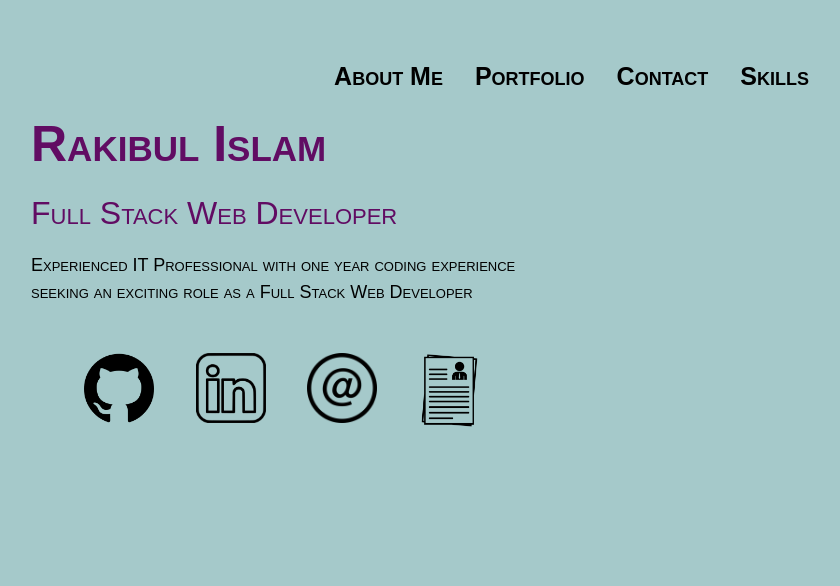
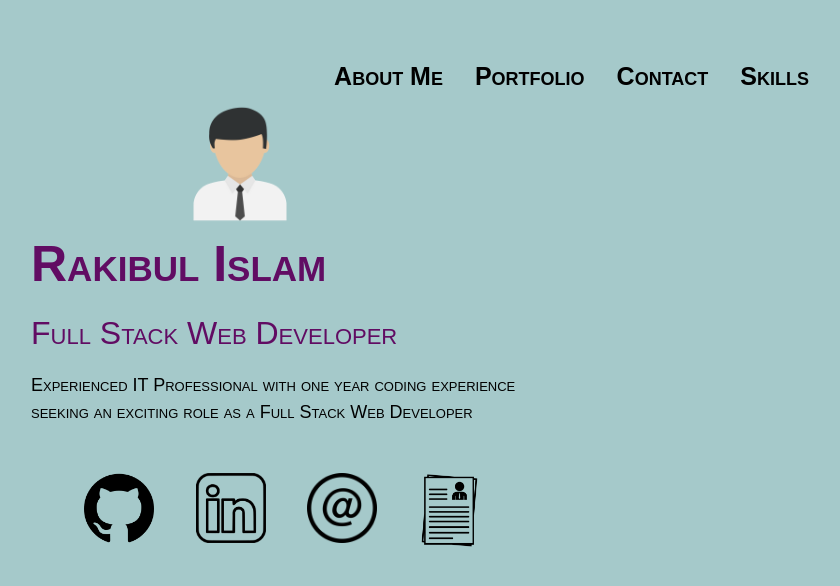
Before and after one commit to Rakibca/react-portfolio, a React (Create React App) app: page / in a window 1280 px wide. Shown: the top 586 px of the page, without its empty margins (305-1145 px from the left). Built offline with nearby package versions, Linux system fonts and the light colour scheme.

Commit message:
added profile logo

```diff
--- a/src/components/pages/About.js
+++ b/src/components/pages/About.js
@@ -2,8 +2,8 @@ import React from 'react';
 import {Col} from 'react-bootstrap';
 
 function About() {
-  return (<section className="title">
-
+  return (<div>
+    <img src="profile-photo.png" alt="profile" className="profile-photo" width="120px"/>
     <div className="row justify-content-center" id="about-container">
       <Col lg={6} md={12}>
         <h1>Rakibul Islam</h1>
@@ -15,7 +15,7 @@ function About() {
         </p>
       </Col>
     </div>
-  </section>);
+  </div>);
 }
 
 export default About;
--- a/src/components/pages/Skills.js
+++ b/src/components/pages/Skills.js
@@ -4,7 +4,7 @@ import {Row, Col} from 'react-bootstrap';
 function Skills() {
   return (<> < div className = "resume-container" > <Row>
     <Col lg={4} md={12}>
-      <h2 className="resume">FRONT END PROFICIENCIES</h2>
+      <h2 className="resume">Front End Proficiencies</h2>
       <ul>
         <li>
           HTML
@@ -28,7 +28,7 @@ function Skills() {
     </Col>
 
     <Col lg={4} md={12}>
-      <h2 className="resume">BACK END PROFICIENCIES</h2>
+      <h2 className="resume">Back End Proficiencies</h2>
       <ul>
         <li>
           Node.Js
--- a/src/index.css
+++ b/src/index.css
@@ -140,6 +140,10 @@ p {
   background-color: #839AA8;
 }
 
+.profile-photo {
+margin-left: 435px;
+}
+
 #portfolio-icon {
   margin: 0px 20px;
 }
@@ -198,6 +202,11 @@ label {
   font-variant: small-caps;
 }
 
+.resume {
+  font-weight: bolder;
+  font-variant: small-caps;
+}
+
 @media screen and (max-width: 767px) {
   p, .resume-container {
     font-size: 20px;
```
Also changed, not shown: public/profile-photo.png (added).
